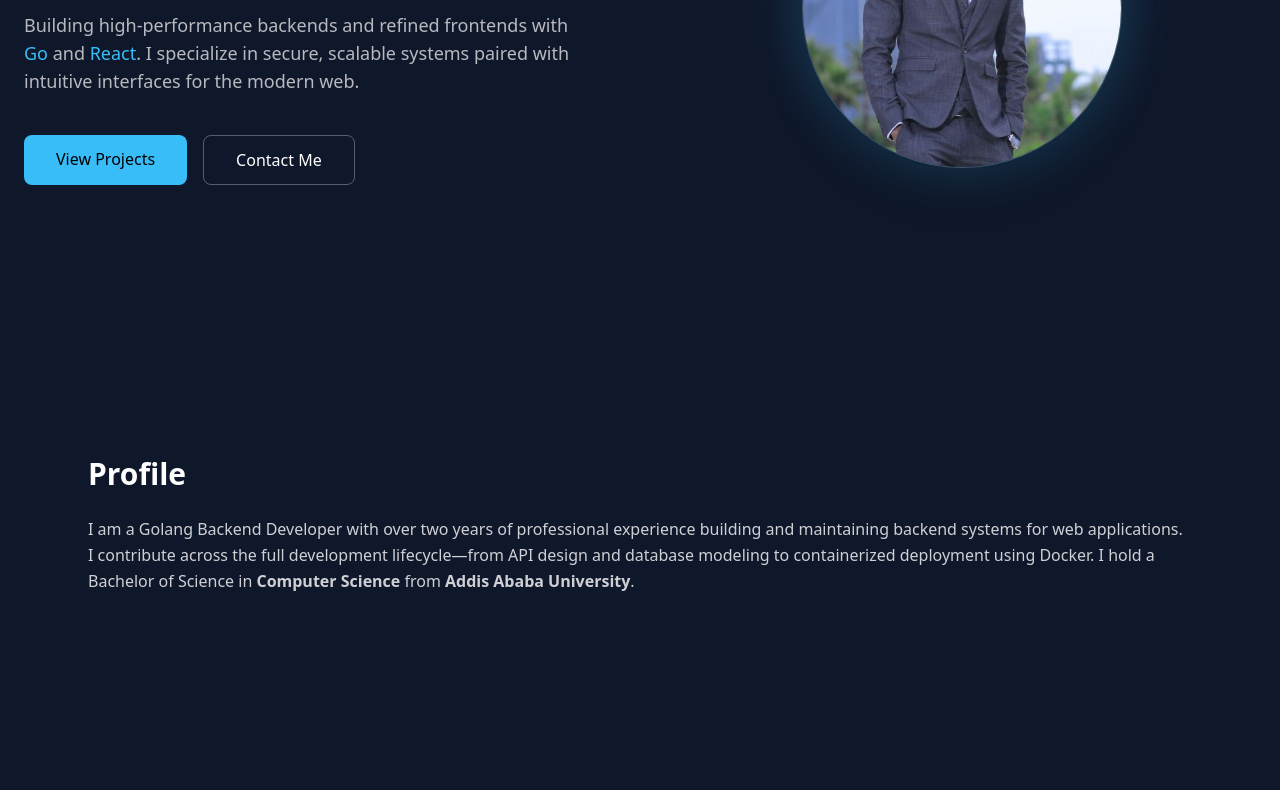
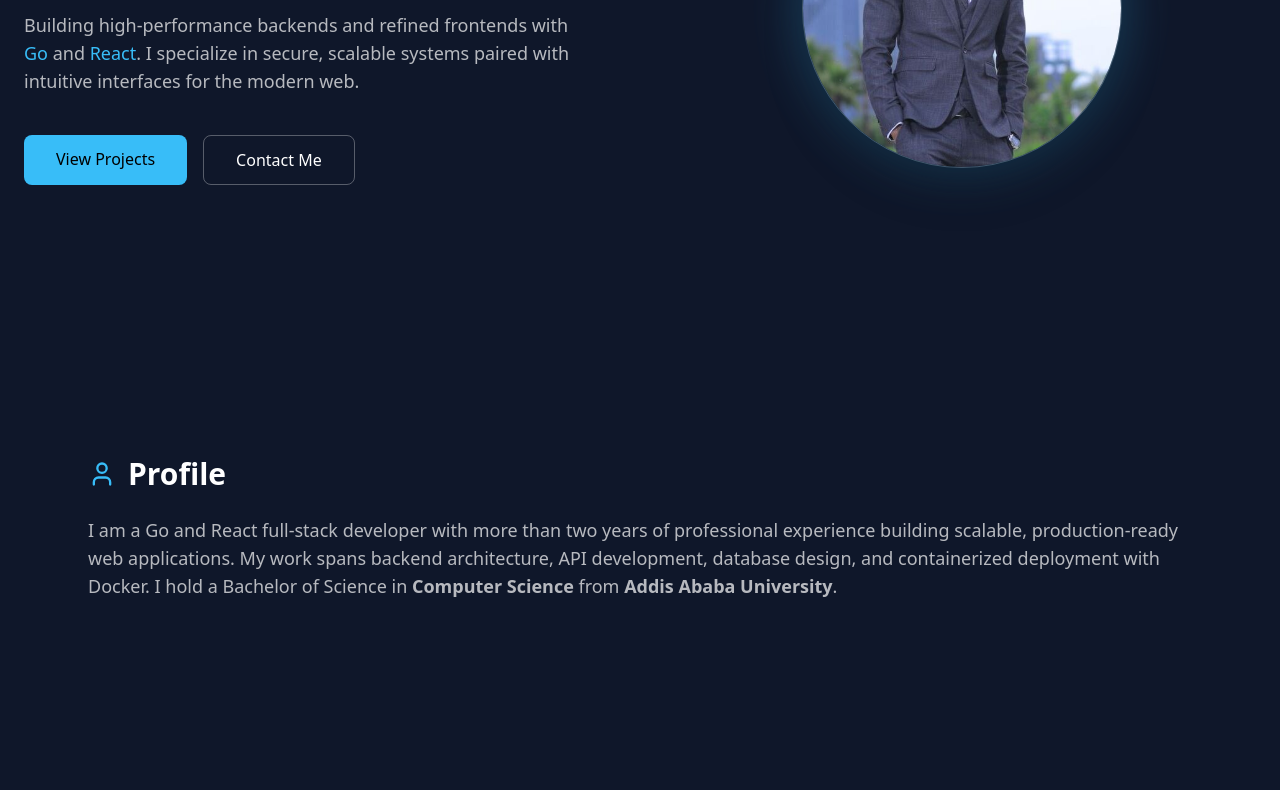
Before and after one commit to Kirubel-Enyew27/portfolio, a React (Vite) app in the folder frontend/: page /#home in a window 1280 px wide. Shown: the part 440-1230 px from the top of the page. Built offline with nearby package versions, Linux system fonts and the light colour scheme.

Commit message:
refine about section

```diff
--- a/frontend/src/sections/About.tsx
+++ b/frontend/src/sections/About.tsx
@@ -1,13 +1,21 @@
+import { User } from "lucide-react";
+
 export default function About() {
-return (
-<section id="about" className="py-24 max-w-6xl mx-auto px-6">
-<h2 className="text-3xl font-semibold mb-6">Profile</h2>
-<p className="text-white/80 leading-relaxed">
-I am a Golang Backend Developer with over two years of professional experience building
-and maintaining backend systems for web applications. I contribute across the full
-development lifecycle—from API design and database modeling to containerized deployment
-using Docker. I hold a Bachelor of Science in <b>Computer Science</b> from <b>Addis Ababa University</b>.
-</p>
-</section>
-);
+  return (
+    <section id="about" className="py-24 max-w-6xl mx-auto px-6">
+      <h2 className="text-3xl font-semibold mb-6 flex items-center gap-3">
+        <User className="w-7 h-7 text-accent" />
+        Profile
+      </h2>
+
+      <p className="text-white/70 leading-relaxed sm:text-lg">
+        I am a Go and React full-stack developer with more than two years of
+        professional experience building scalable, production-ready web
+        applications. My work spans backend architecture, API development,
+        database design, and containerized deployment with Docker. I hold a
+        Bachelor of Science in <b>Computer Science</b> from{" "}
+        <b>Addis Ababa University</b>.
+      </p>
+    </section>
+  );
 }
```
